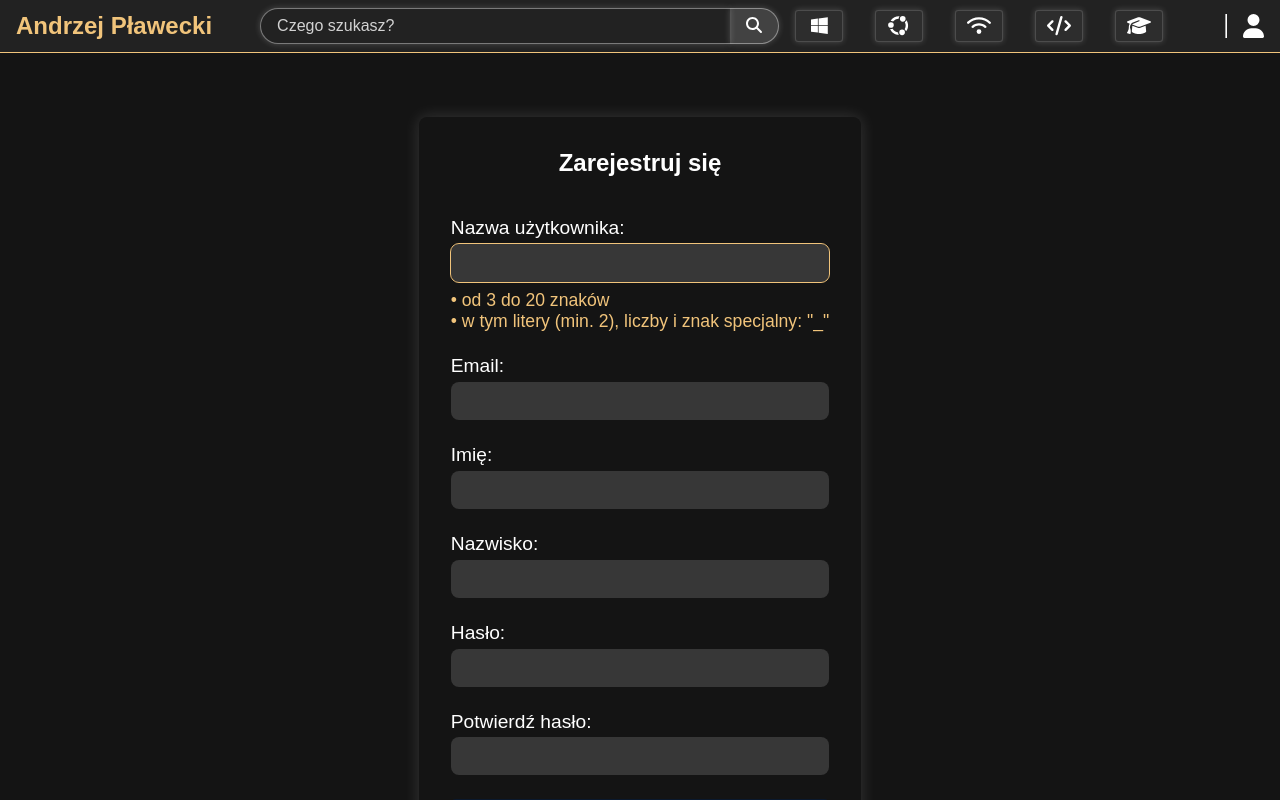
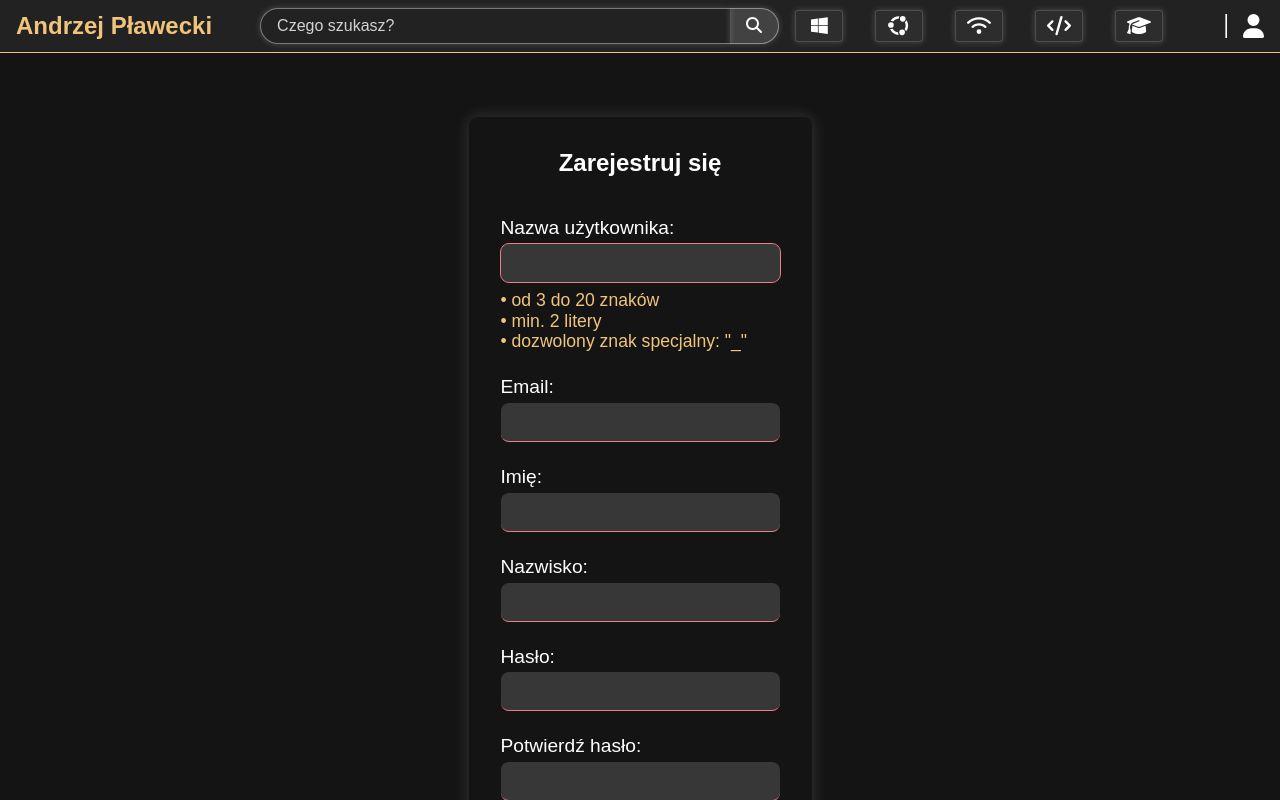
Before and after one commit to viventer/andrew-ponad-frontend, a React (Vite) app: page /register in a window 1280 px wide. Shown: the top 800 px of the page. Built offline with nearby package versions, Linux system fonts and the light colour scheme.

Commit message:
finished validation in registration

```diff
--- a/src/views/auth/components/Register.jsx
+++ b/src/views/auth/components/Register.jsx
@@ -53,7 +53,8 @@ export default function Register() {
     password: false,
     confirmPassword: false,
     email: false,
-    name: false,
+    firstName: false,
+    lastName: false,
   });
 
   const handleInputChange = (fieldName, value) => {
@@ -77,8 +78,21 @@ export default function Register() {
       case "email":
         return validateEmail(value);
       case "confirmPassword":
-        return inputs.password === value;
+        return validateConfirmPassword(value);
     }
+  };
+
+  const setValidationStyle = (isValid, fieldRef) => {
+    isValid
+      ? fieldRef.current.classList.add("correct")
+      : fieldRef.current.classList.remove("correct");
+  };
+
+  const validateConfirmPassword = (confirmPassword) => {
+    const isValid = inputs.password === confirmPassword;
+    setValidationStyle(isValid, confirmPasswordRef);
+
+    return isValid;
   };
 
   const validateUsername = (username) => {
@@ -93,9 +107,12 @@ export default function Register() {
   - must contain at least 2 letters
   */
     const regex =
-      /^(?!.*_{2,})(?=.{1,20}$)[a-zA-Z0-9]*[a-zA-Z][a-zA-Z0-9]*_?[a-zA-Z0-9]*[a-zA-Z][a-zA-Z0-9]*[a-zA-Z0-9]$/;
+      /^(?!.*_{3,})(?=.{3,20}$)[a-zA-Z0-9]+(_[a-zA-Z0-9]*)*[a-zA-Z0-9]+$/;
+    const twoLettersRegex = /.*[a-zA-Z].*[a-zA-Z].*/;
 
-    const isValid = regex.test(username);
+    const isValid = regex.test(username) && twoLettersRegex.test(username);
+    setValidationStyle(isValid, usernameRef);
+
     return isValid;
   };
 
@@ -139,20 +156,14 @@ export default function Register() {
     }
 
     const isValid = Object.values(requirements).every(Boolean);
-
-    passwordRef.current.style.outlineColor = isValid
-      ? theme.colors.green
-      : theme.colors.red;
+    setValidationStyle(isValid, passwordRef);
 
     return isValid;
   };
 
   const validateEmail = (email) => {
     const isValid = validator.isEmail(email);
-
-    emailRef.current.style.outlineColor = isValid
-      ? theme.colors.green
-      : theme.colors.red;
+    setValidationStyle(isValid, emailRef);
 
     return isValid;
   };
@@ -161,8 +172,14 @@ export default function Register() {
     const regex =
       /^[a-zA-ZąćęłńóśźżĄĆĘŁŃÓŚŹŻ]{3,50}(?:[-\s'][a-zA-ZąćęłńóśźżĄĆĘŁŃÓŚŹŻ]+)*$/;
 
-    const isValid = regex.test(firstName) && regex.test(lastName);
-    return isValid;
+    const isValidFirstName = regex.test(firstName);
+    setValidationStyle(isValidFirstName, firstNameRef);
+
+    const isValidLastName = regex.test(lastName);
+    setValidationStyle(isValidLastName, lastNameRef);
+
+    const isValidName = isValidFirstName && isValidLastName;
+    return isValidName;
   };
 
   const usernameRef = useRef();
@@ -174,6 +191,8 @@ export default function Register() {
   const passwordRef = useRef();
   const confirmPasswordRef = useRef();
   const passwordRequirementsRef = useRef();
+  const firstNameRef = useRef();
+  const lastNameRef = useRef();
 
   useEffect(() => {
     if (isSuccess) {
@@ -224,6 +243,8 @@ export default function Register() {
   const isAllDataValid = Object.values(validations).every(Boolean);
   const isAllDataExist = Object.values(inputs).every(Boolean);
 
+  console.log(validations);
+
   if (isLoading && isLoginLoading)
     return <HashLoader color="fff" className="hashLoader" />;
 
@@ -247,6 +268,8 @@ export default function Register() {
           passwordRef,
           confirmPasswordRef,
           passwordRequirementsRef,
+          firstNameRef,
+          lastNameRef,
         }}
       />
 
--- a/src/views/auth/components/RegisterForm.jsx
+++ b/src/views/auth/components/RegisterForm.jsx
@@ -24,7 +24,8 @@ export function RegisterForm({
         />
         <section>
           <p>&bull; od 3 do 20 znaków</p>
-          <p>&bull; w tym litery (min. 2), liczby i znak specjalny: "_"</p>
+          <p>&bull; min. 2 litery</p>
+          <p>&bull; dozwolony znak specjalny: "_"</p>
         </section>
       </div>
 
@@ -49,6 +50,7 @@ export function RegisterForm({
           handlers.handleInputChange("firstName", e.target.value)
         }
         required
+        ref={references.firstNameRef}
       />
 
       <label htmlFor="lastName">Nazwisko:</label>
@@ -59,6 +61,7 @@ export function RegisterForm({
         value={inputs.lastName}
         onChange={(e) => handlers.handleInputChange("lastName", e.target.value)}
         required
+        ref={references.lastNameRef}
       />
 
       <label htmlFor="password">Hasło:</label>
@@ -97,6 +100,7 @@ export function RegisterForm({
       <button
         disabled={!canSave}
         className={canSave ? "activeButton" : "disabledButton"}
+        onClick={() => console.log(canSave)}
       >
         Zarejestruj się
       </button>
--- a/src/views/auth/styles/Login.styled.js
+++ b/src/views/auth/styles/Login.styled.js
@@ -82,6 +82,7 @@ export const StyledAuthForm = styled.form`
     border-radius: 0.5rem;
     padding: 0.5rem 1rem;
     width: 100%;
+    border-bottom: 0.1rem solid ${({ theme }) => theme.colors.red};
   }
 
   h3 {
@@ -90,7 +91,13 @@ export const StyledAuthForm = styled.form`
   }
 
   & input:focus {
-    outline: 0.1rem solid ${({ theme }) => theme.colors.sunset};
+    border-bottom: none;
+    outline: 0.1rem solid ${({ theme }) => theme.colors.red};
+  }
+
+  & input.correct {
+    border-color: ${({ theme }) => theme.colors.green};
+    outline-color: ${({ theme }) => theme.colors.green};
   }
 
   & label {
@@ -107,6 +114,7 @@ export const StyledAuthForm = styled.form`
     border-radius: 0.3rem;
     background-color: ${({ theme }) => theme.colors.navy};
     width: 100%;
+    filter: brightness(1);
   }
 
   & .activeButton:hover {
```
